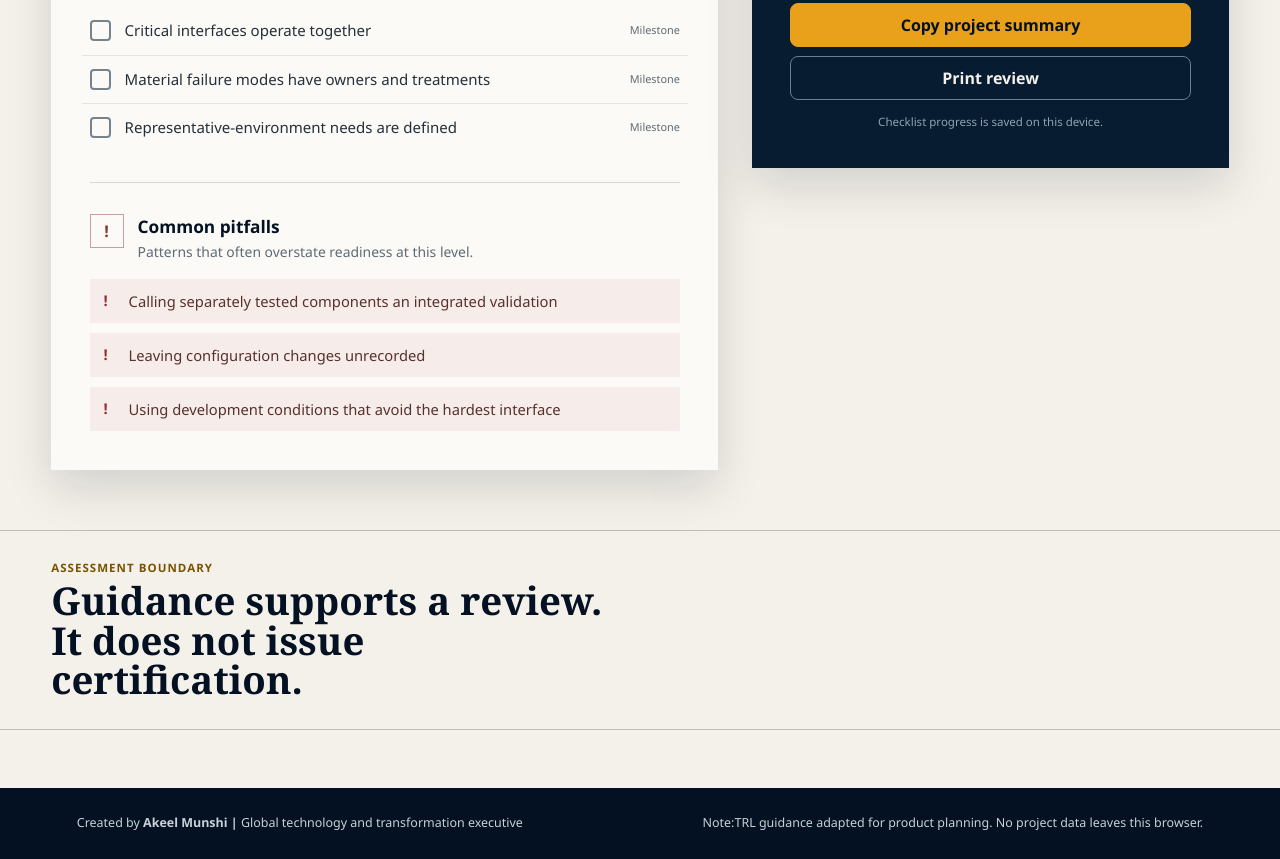
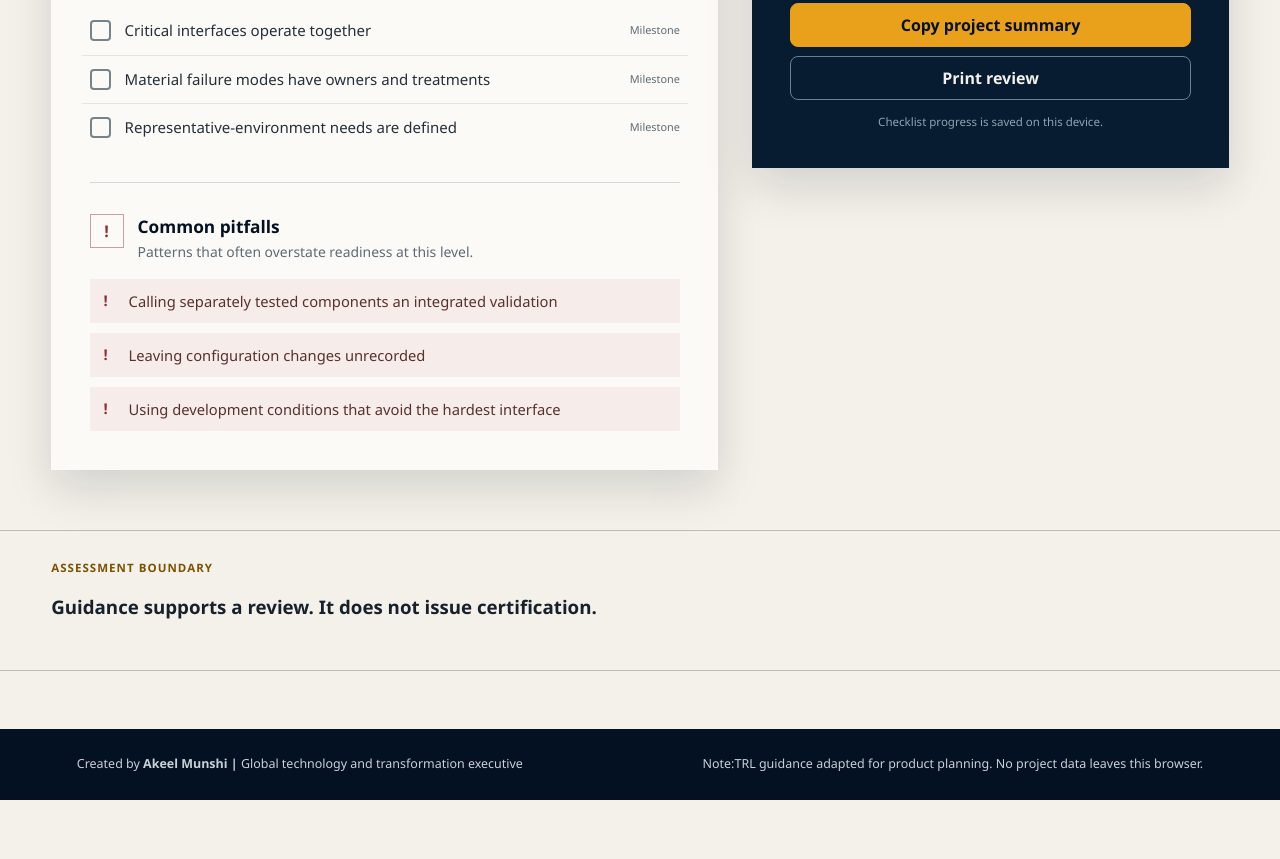
Before and after one commit to akeelm123/trl-evidence-planner, a website built with Vite: page index.html in a window 1280 px wide. Shown: the part 1703-2562 px from the top of the page. After the commit the page ends 2503 px from the top, so only its background shows below. Built offline with nearby package versions, Linux system fonts and the light colour scheme.

Commit message:
changed Header Type

```diff
--- a/index.html
+++ b/index.html
@@ -134,7 +134,7 @@ FORM: Operate mode, grounded structure 6, split evidence ledger with a persisten
     <section class="method-note" aria-labelledby="methodTitle">
       <div>
         <p class="kicker dark">Assessment boundary</p>
-        <h2 id="methodTitle">Guidance supports a review. It does not issue certification.</h2>
+        <h3 id="methodTitle">Guidance supports a review. It does not issue certification.</h3>
       </div>
     </section>
   </main>
```
